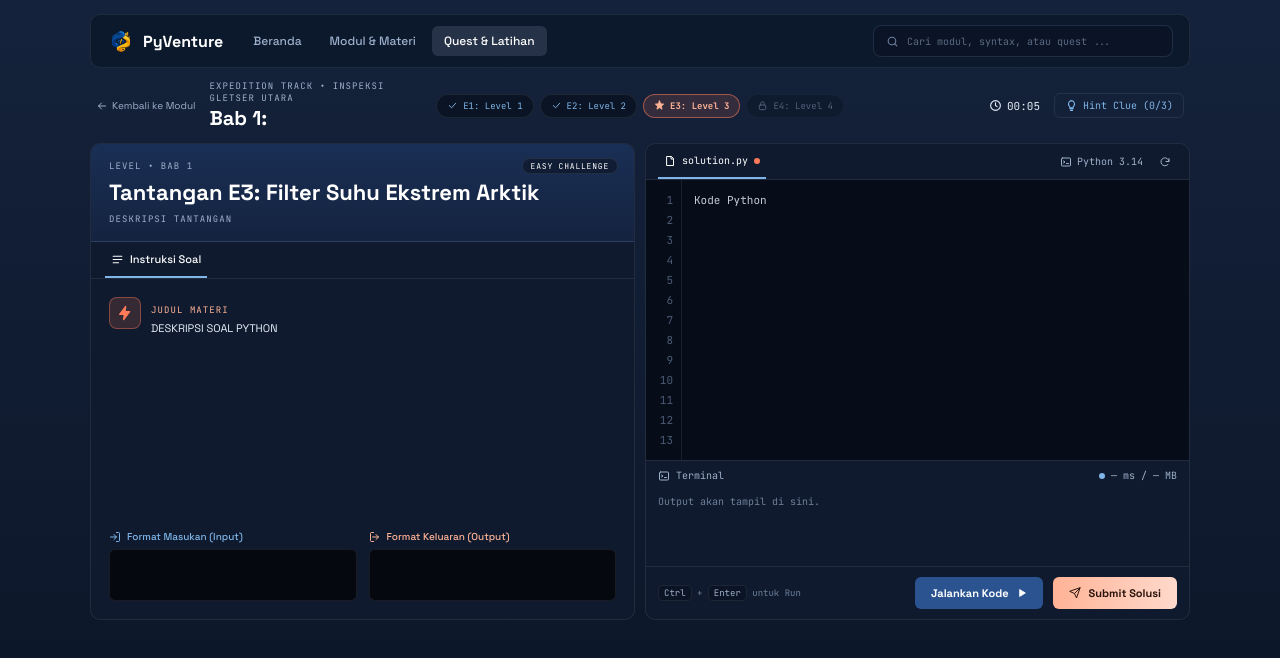
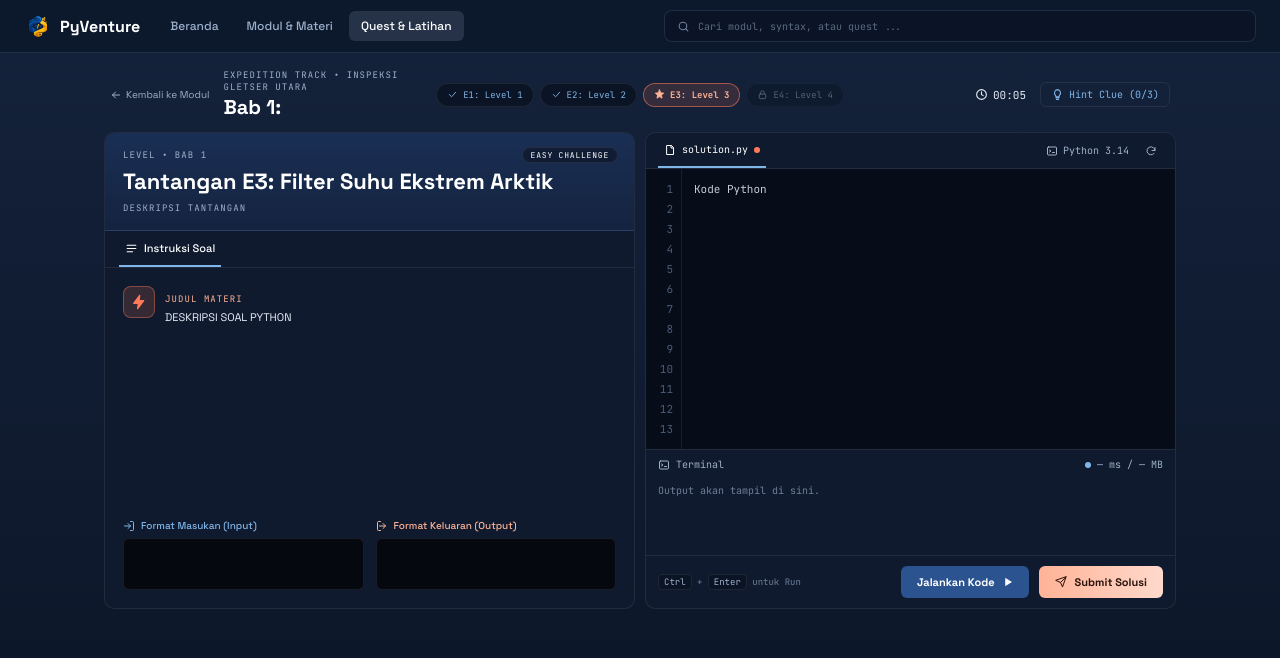
Before and after one commit to allkayyissu13-lgtm/PyVenture, a React (Vite) app in the folder FrontEnd/: page /quest in a window 1280 px wide. Shown: the top 658 px of the page. Built offline with nearby package versions, Linux system fonts and the light colour scheme.

Commit message:
revisian frontend lagi menyempurnakan

```diff
--- a/FrontEnd/src/components/Navbar.css
+++ b/FrontEnd/src/components/Navbar.css
@@ -16,14 +16,28 @@
 }
 
 .nv-inner {
-  width: min(100%, 1100px);
-  margin: 0 auto;
-  padding: 10px 16px;
+  width: 100%;
+  margin: 0;
+  padding: 10px 24px;
   display: flex;
   align-items: center;
   gap: 18px;
 }
 
+.nv-search {
+  margin-left: auto;
+  flex: 0 1 calc(50% - 24px);
+  min-width: 200px;
+  height: 32px;
+  display: flex;
+  align-items: center;
+  gap: 8px;
+  padding: 0 12px;
+  background: #0a1426;
+  border: 1px solid rgba(140, 175, 225, 0.16);
+  border-radius: 8px;
+  color: #70829f;
+}
 .nv-brand {
   display: inline-flex;
   align-items: center;
@@ -64,19 +78,7 @@
   color: #fff;
 }
 
-.nv-search {
-  margin-left: auto;
-  width: min(100%, 300px);
-  height: 32px;
-  display: flex;
-  align-items: center;
-  gap: 8px;
-  padding: 0 12px;
-  background: #0a1426;
-  border: 1px solid rgba(140, 175, 225, 0.16);
-  border-radius: 8px;
-  color: #70829f;
-}
+
 
 .nv-search:focus-within {
   border-color: #7fb5e8;
--- a/FrontEnd/src/pages/codepage.css
+++ b/FrontEnd/src/pages/codepage.css
@@ -15,7 +15,7 @@
   --c-mono: "JetBrains Mono", ui-monospace, Consolas, monospace;
 
   min-height: 100vh;
-  padding: 14px;
+  padding: 0;
   background: linear-gradient(180deg, #14223b 0%, #0c1527 100%);
   font-family: var(--c-sans);
   color: var(--c-ink);
@@ -30,15 +30,12 @@
 .code-shell {
   width: min(100%, 1100px);
   margin: 0 auto;
+  padding: 14px;
   display: flex;
   flex-direction: column;
   gap: 10px;
 }
 
-.code-shell .nv {
-  border: 1px solid var(--c-line);
-  border-radius: 10px;
-}
 
 .code-mono {
   font-family: var(--c-mono);
--- a/FrontEnd/src/pages/codepage.jsx
+++ b/FrontEnd/src/pages/codepage.jsx
@@ -180,11 +180,11 @@ export default function CodePage() {
 
   const revealHint = () => setHintsUsed((n) => Math.min(n + 1, HINTS.length));
 
-  return (
+   return (
     <div className="code-page">
+      <Navbar active="quest" />
+
       <div className="code-shell">
-        <Navbar active="quest" />
-
         {/* ---------- Header level ---------- */}
         <div className="code-top">
           <div className="code-heading">
--- a/FrontEnd/src/pages/dashboardpage.css
+++ b/FrontEnd/src/pages/dashboardpage.css
@@ -68,12 +68,27 @@
 }
 
 .dash-nav-inner {
-  width: min(100%, 1100px);
-  margin: 0 auto;
-  padding: 10px 16px;
+  width: 100%;
+  margin: 0;
+  padding: 10px 24px;
   display: flex;
   align-items: center;
   gap: 18px;
+}
+
+.dash-search {
+  margin-left: auto;
+  flex: 0 1 calc(50% - 24px); /* mulai dari tengah layar sampai tepi kanan */
+  min-width: 200px;
+  height: 32px;
+  display: flex;
+  align-items: center;
+  gap: 8px;
+  padding: 0 12px;
+  background: var(--d-field);
+  border: 1px solid var(--d-line);
+  border-radius: 8px;
+  color: var(--d-dim);
 }
 
 .dash-brand {
@@ -116,19 +131,7 @@
   color: #fff;
 }
 
-.dash-search {
-  margin-left: auto;
-  width: min(100%, 300px);
-  height: 32px;
-  display: flex;
-  align-items: center;
-  gap: 8px;
-  padding: 0 12px;
-  background: var(--d-field);
-  border: 1px solid var(--d-line);
-  border-radius: 8px;
-  color: var(--d-dim);
-}
+
 
 .dash-search:focus-within {
   border-color: var(--d-ice);
```
